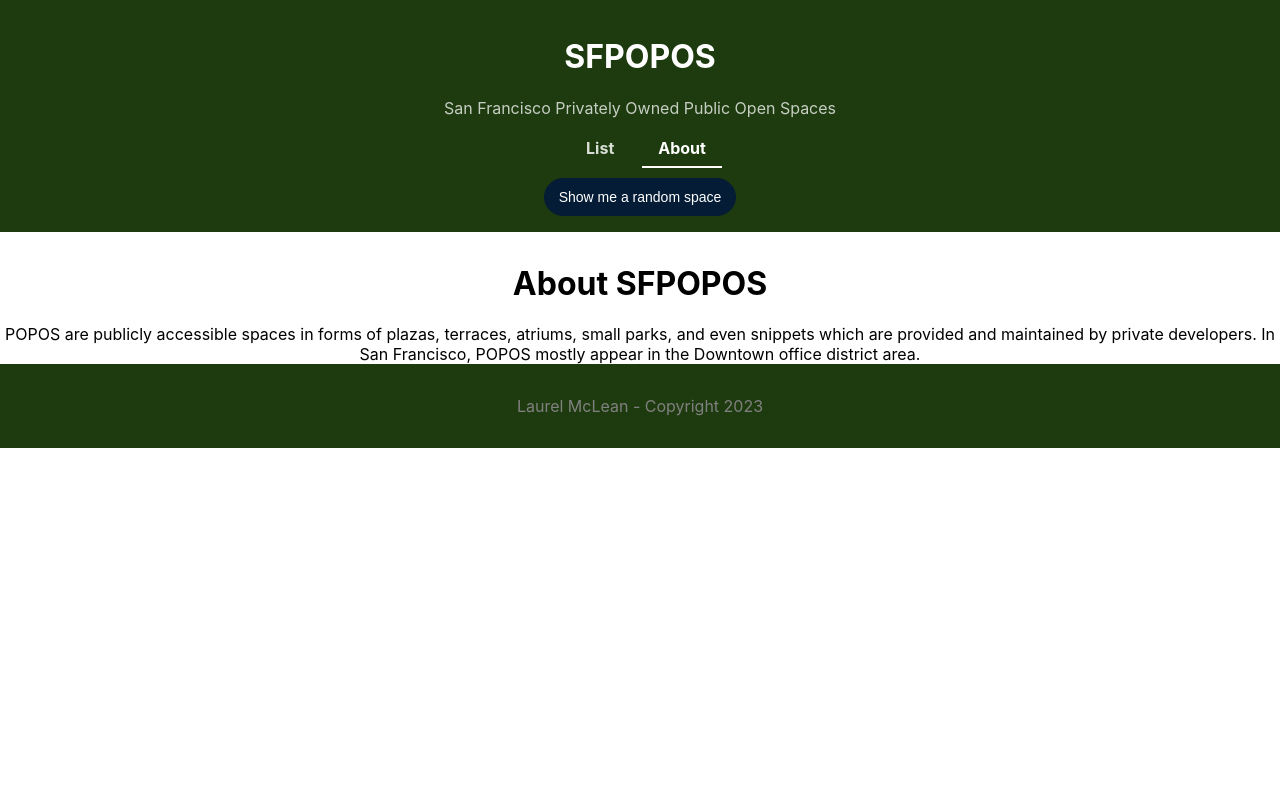
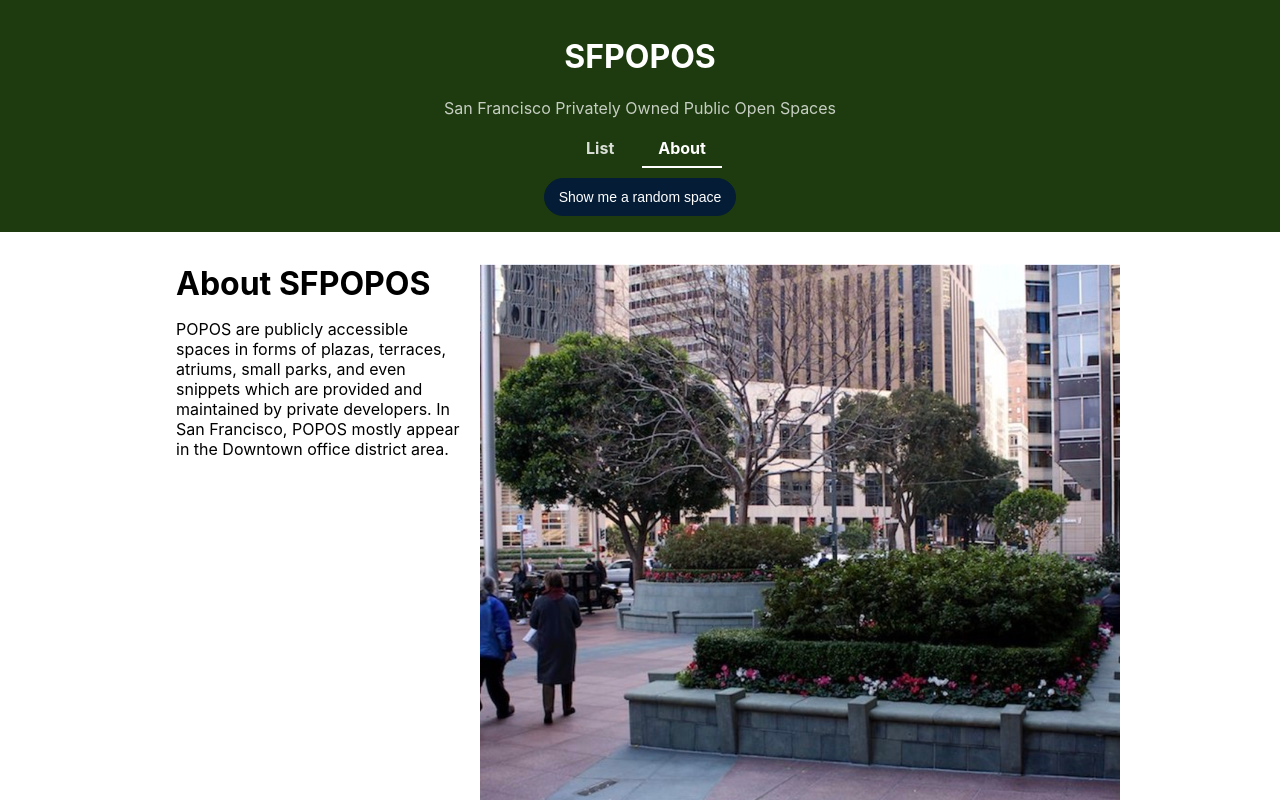
Before and after one commit to laurelmclean/ACS-1320-react-tutorial, a React (Create React App) app: page /#/about in a window 1280 px wide. Shown: the top 800 px of the page. Built offline with nearby package versions, Linux system fonts and the light colour scheme.

Commit message:
Finished assignment

```diff
--- /dev/null
+++ b/src/components/About/About.css
@@ -0,0 +1,21 @@
+.About {
+	display: flex;
+	flex-direction: row-reverse;
+	width: 960px;
+	margin: auto;
+}
+
+.About .About-info {
+	flex: 1;
+	text-align: left;
+	padding: 0 1em;
+}
+
+.About .About-title {
+	font-size: 2em;
+	margin: 0;
+}
+
+.About .About-image {
+	padding-bottom: 40px;
+}
--- a/src/components/About/About.js
+++ b/src/components/About/About.js
@@ -1,17 +1,27 @@
 import React from 'react'
+import './About.css'
 
 function About() {
   return (
-    <div>
-      <h1>About SFPOPOS</h1>
-      <p>POPOS are publicly accessible spaces in
+    <div className='About'>
+      <div className="About-image">
+        <img src={`${process.env.PUBLIC_URL}/images/50-california-st.jpg`}
+
+        height="auto"
+        alt="50 Califonia St."
+      />
+      </div>
+      <div className="About-info">
+      <h1 className='About-title'>About SFPOPOS</h1>
+      <p className='About-desc'>POPOS are publicly accessible spaces in
         forms of plazas, terraces, atriums, small
         parks, and even snippets which are provided
         and maintained by private developers. In San
         Francisco, POPOS mostly appear in the Downtown
         office district area.</p>
+        </div>
     </div>
   )
 }
 
-export default About
+export default About;
--- a/src/components/POPOSDetails/POPOSDetails.js
+++ b/src/components/POPOSDetails/POPOSDetails.js
@@ -19,7 +19,7 @@ function POPOSDetails(props) {
         <p className="POPOSDetails-desc">{ desc }</p>
         <p className="POPOSDetails-hours">{ hours }</p>
         <POPOSFeatureList features={features}/>
-        <p className="POPOSDetails-geo">{ geo.lat } { geo.lon }</p>
+        <p className="POPOSDetails-geo">📍{geo.lat} { geo.lon }</p>
       </div>
     </div>
   )
--- a/src/components/POPOSSpace/POPOSSpace.css
+++ b/src/components/POPOSSpace/POPOSSpace.css
@@ -16,7 +16,7 @@
     top: 0;
     margin: 0;
     font-weight: lighter;
-    background-color: rgba(255, 255, 255, 0.75);
+    background-color: #1d3b0e7d;
     padding: 1rem;
     text-align: left;
 }
@@ -38,3 +38,9 @@
   width: 100%;
   height: auto;
 }
+
+.POPOSSpace a {
+  color: white;
+  text-decoration: none;
+  font-weight: bold;
+}
```
Also changed, not shown: 1 other file (tests, documents, lock files or other folders).
